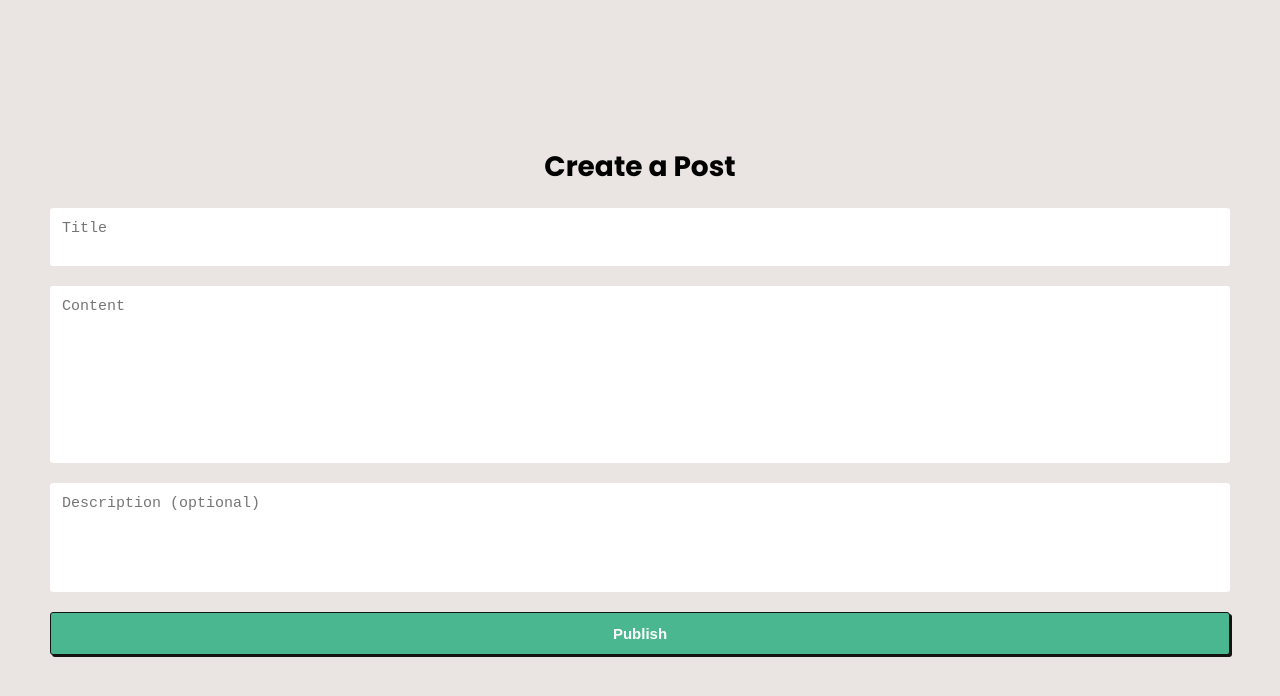
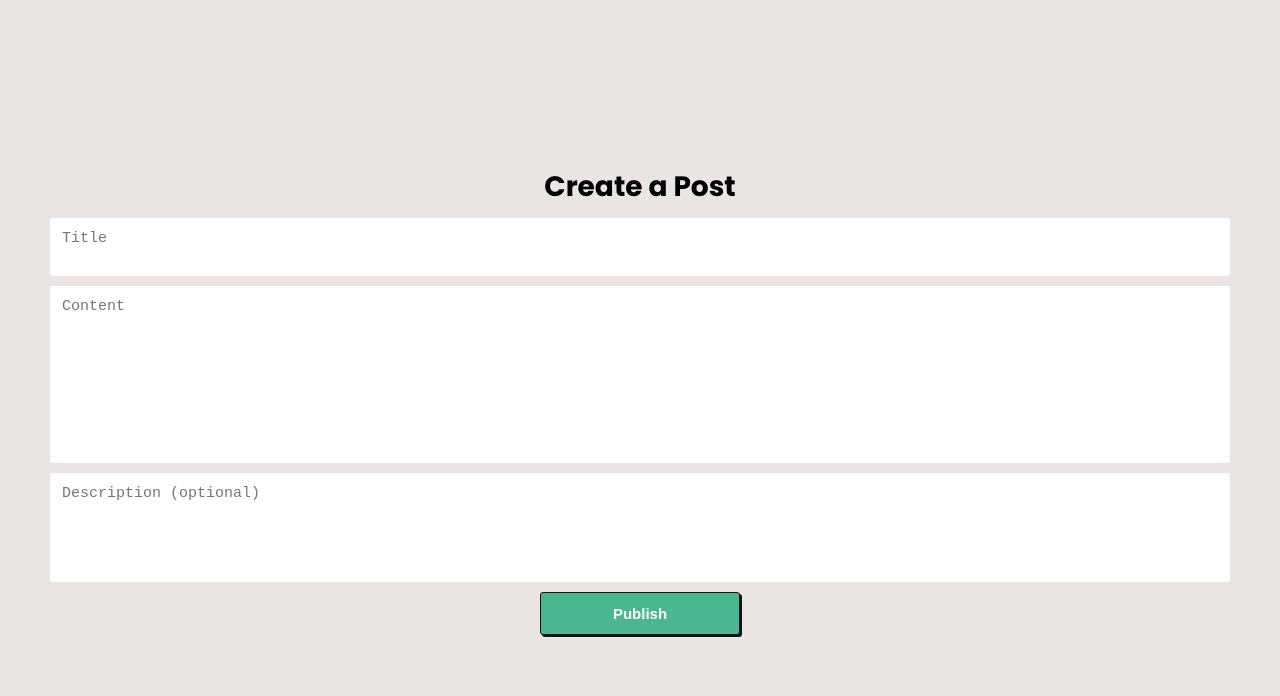
Before and after one commit to telesleo/blog-frontend, a React (Create React App) app: page /post/create in a window 1280 px wide. Shown: the top 696 px of the page. Built offline with nearby package versions, Linux system fonts and the light colour scheme; no server answers.

Commit message:
CSS - Modify CreatePost css for larger screens

```diff
--- a/src/pages/CreatePost/index.jsx
+++ b/src/pages/CreatePost/index.jsx
@@ -43,7 +43,9 @@ export default function CreatePost() {
 
   return (
     <form id={styles['create-post']}>
+      <div id={styles['create-post-content']}>
         <MainTitle
+          className={styles.title}
           title="Create a Post"
         />
         <Textarea
@@ -64,6 +66,7 @@ export default function CreatePost() {
         />
         <ErrorMessage message={errorMessage} />
         <Button id={styles['submit-button']} onClick={createPost}>Publish</Button>
+      </div>
     </form>
   );
 }
--- a/src/pages/CreatePost/style.module.css
+++ b/src/pages/CreatePost/style.module.css
@@ -1,18 +1,23 @@
 #create-post {
   background-color: var(--color1);
+  padding: 0 var(--padding2);
+  text-align: center;
+  box-sizing: border-box;
+  width: 100%;
+}
+
+#create-post-content {
   display: flex;
   flex-direction: column;
-  align-items: stretch;
+  align-items: center;
   justify-content: center;
-  padding: 0 var(--padding2);
+  max-width: var(--max-width);
   height: 100vh;
-  text-align: center;
+  gap: 10px;
+  margin: auto;
 }
 
-h1 {
-  margin: 10px 0;
+#submit-button {
+  max-width: 200px;
+  width: 100%;
 }
-
-#create-post > textarea, #create-post > button {
-  margin: 10px 0;
-}
```
Lines whose indentation alone changed are shown as unchanged.
